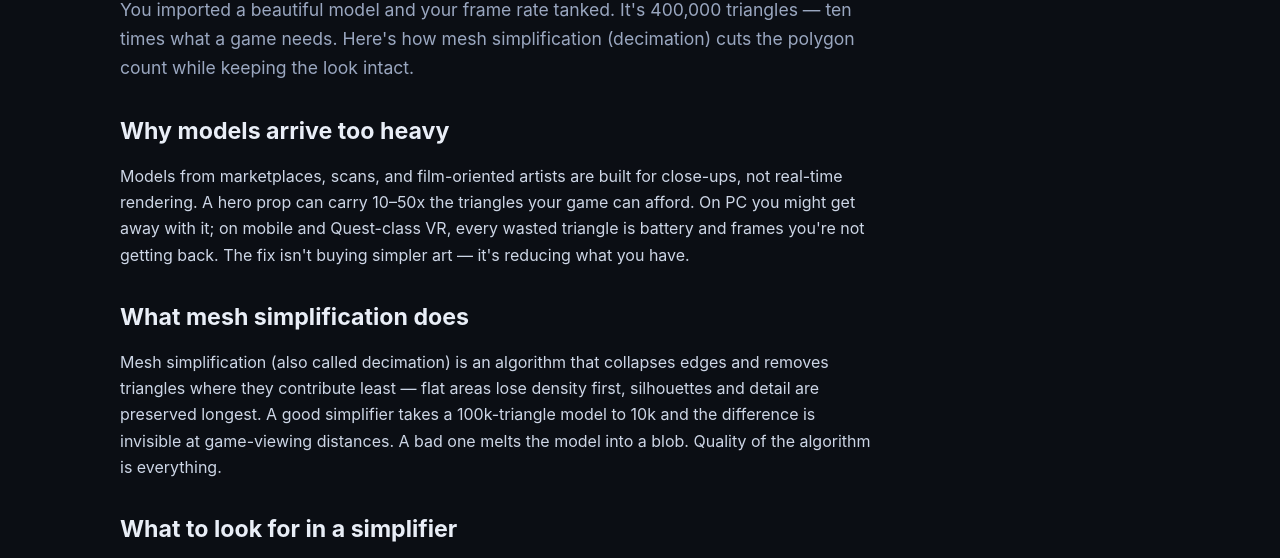
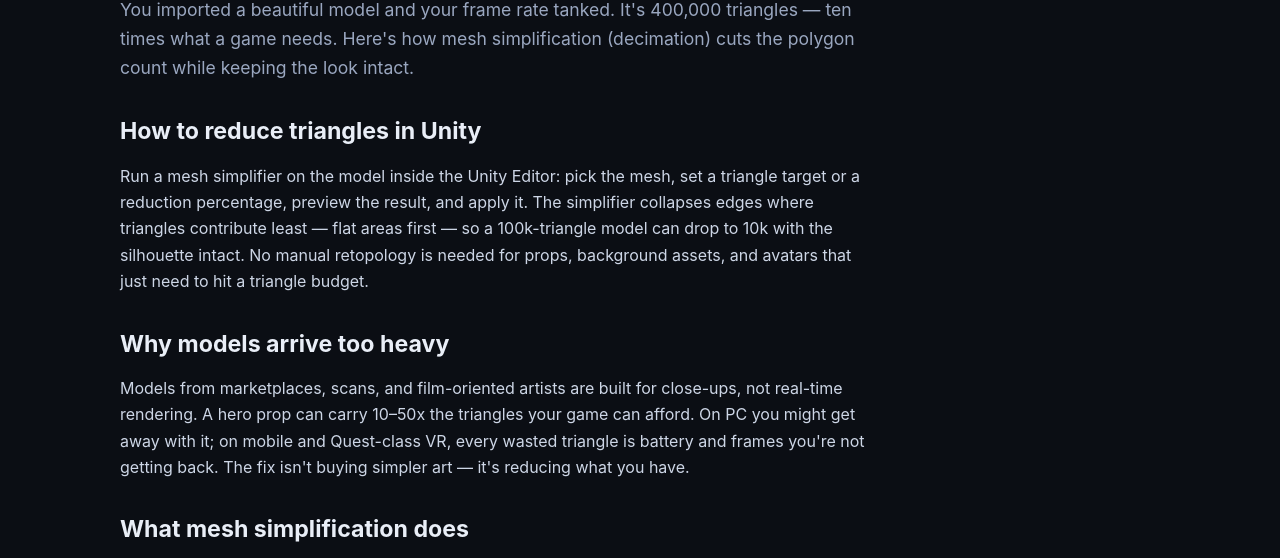
Before and after one commit to kashi45248-prog/Blackbox_creations-, a plain HTML site: page tutorial-reduce-polygon-count.html in a window 1280 px wide. Shown: the part 226-784 px from the top of the page. Drawn offline with Linux system fonts and the light colour scheme.

Commit message:
Polygon tutorial: answer triangles question; workflow tutorial: internal link to Playtest

```diff
--- a/tutorial-reduce-polygon-count.html
+++ b/tutorial-reduce-polygon-count.html
@@ -16,7 +16,7 @@
 "author":{"@type":"Organization","name":"BlackBox Creations"},
 "mainEntityOfPage":"https://kashi45248-prog.github.io/Blackbox_creations-/tutorial-reduce-polygon-count.html"}
 </script>
-<script type="application/ld+json">{"@context": "https://schema.org", "@type": "FAQPage", "mainEntity": [{"@type": "Question", "name": "How much can I reduce polygon count without visible loss?", "acceptedAnswer": {"@type": "Answer", "text": "It depends on the model and its screen size: background props can often drop most of their triangles, while hero assets need a gentler touch. Preview-driven simplification shows you the silhouette change before you commit."}}, {"@type": "Question", "name": "Does reducing polygons help VRChat avatars?", "acceptedAnswer": {"@type": "Answer", "text": "Yes — avatar performance ranks reward lower triangle counts, and simplification is the standard way to bring a high-poly avatar within limits while keeping its look."}}, {"@type": "Question", "name": "Is mesh simplification better than LODs?", "acceptedAnswer": {"@type": "Answer", "text": "They solve different problems: simplification permanently lightens a model, while LODs swap detail by distance. Most optimized pipelines use both — simplify the base model, then generate LODs from it."}}]}</script>
+<script type="application/ld+json">{"@context": "https://schema.org", "@type": "FAQPage", "mainEntity": [{"@type": "Question", "name": "How to reduce triangles in Unity?", "acceptedAnswer": {"@type": "Answer", "text": "Use a mesh simplifier in the Editor: pick the mesh, set a triangle target or reduction percentage, preview the result, and apply it. A 100k-triangle model can drop to 10k with the silhouette intact, and no manual retopology is needed for props and background assets."}}, {"@type": "Question", "name": "How much can I reduce polygon count without visible loss?", "acceptedAnswer": {"@type": "Answer", "text": "It depends on the model and its screen size: background props can often drop most of their triangles, while hero assets need a gentler touch. Preview-driven simplification shows you the silhouette change before you commit."}}, {"@type": "Question", "name": "Does reducing polygons help VRChat avatars?", "acceptedAnswer": {"@type": "Answer", "text": "Yes — avatar performance ranks reward lower triangle counts, and simplification is the standard way to bring a high-poly avatar within limits while keeping its look."}}, {"@type": "Question", "name": "Is mesh simplification better than LODs?", "acceptedAnswer": {"@type": "Answer", "text": "They solve different problems: simplification permanently lightens a model, while LODs swap detail by distance. Most optimized pipelines use both — simplify the base model, then generate LODs from it."}}]}</script>
 </head>
 <body>
 <header class="site"><div class="wrap">
@@ -29,6 +29,9 @@
 <span class="badge">Tutorial</span>
 <h1>How to Reduce Polygon Count in Unity</h1>
 <p class="tag">You imported a beautiful model and your frame rate tanked. It's 400,000 triangles — ten times what a game needs. Here's how mesh simplification (decimation) cuts the polygon count while keeping the look intact.</p>
+
+<h2>How to reduce triangles in Unity</h2>
+<p>Run a mesh simplifier on the model inside the Unity Editor: pick the mesh, set a triangle target or a reduction percentage, preview the result, and apply it. The simplifier collapses edges where triangles contribute least — flat areas first — so a 100k-triangle model can drop to 10k with the silhouette intact. No manual retopology is needed for props, background assets, and avatars that just need to hit a triangle budget.</p>
 
 <h2>Why models arrive too heavy</h2>
 <p>Models from marketplaces, scans, and film-oriented artists are built for close-ups, not real-time rendering. A hero prop can carry 10–50x the triangles your game can afford. On PC you might get away with it; on mobile and Quest-class VR, every wasted triangle is battery and frames you're not getting back. The fix isn't buying simpler art — it's reducing what you have.</p>
@@ -64,6 +67,7 @@
 <section class="block" id="faq">
 <h2 class="sec">FAQ</h2>
 <div class="faq">
+<details><summary>How to reduce triangles in Unity?</summary><p>Use a mesh simplifier in the Editor: pick the mesh, set a triangle target or reduction percentage, preview the result, and apply it. A 100k-triangle model can drop to 10k with the silhouette intact, and no manual retopology is needed for props and background assets.</p></details>
 <details><summary>How much can I reduce polygon count without visible loss?</summary><p>It depends on the model and its screen size: background props can often drop most of their triangles, while hero assets need a gentler touch. Preview-driven simplification shows you the silhouette change before you commit.</p></details>
 <details><summary>Does reducing polygons help VRChat avatars?</summary><p>Yes — avatar performance ranks reward lower triangle counts, and simplification is the standard way to bring a high-poly avatar within limits while keeping its look.</p></details>
 <details><summary>Is mesh simplification better than LODs?</summary><p>They solve different problems: simplification permanently lightens a model, while LODs swap detail by distance. Most optimized pipelines use both — simplify the base model, then generate LODs from it.</p></details>
```
